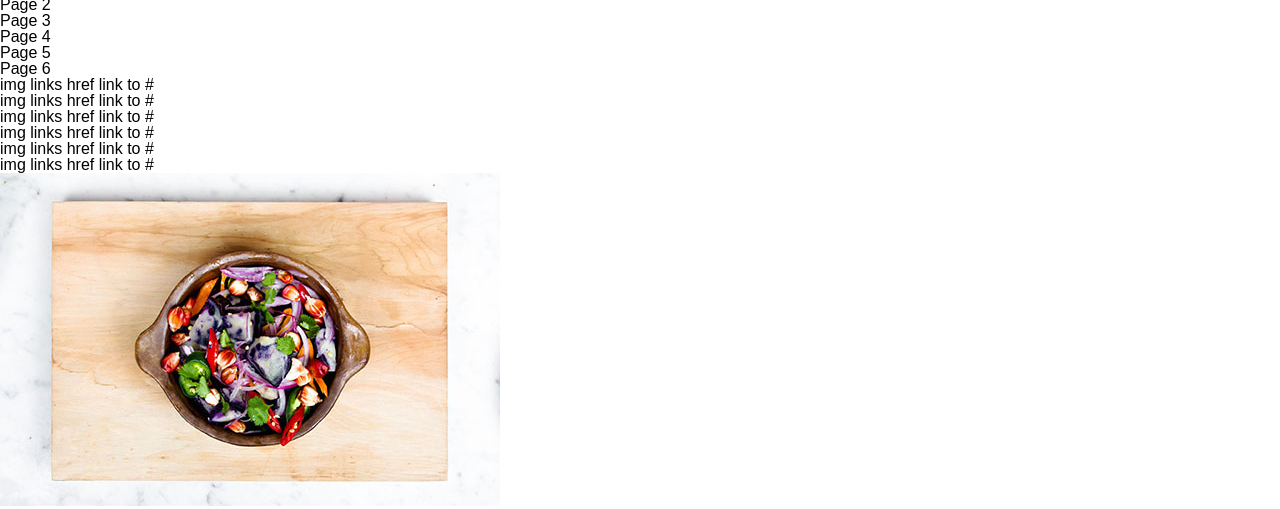
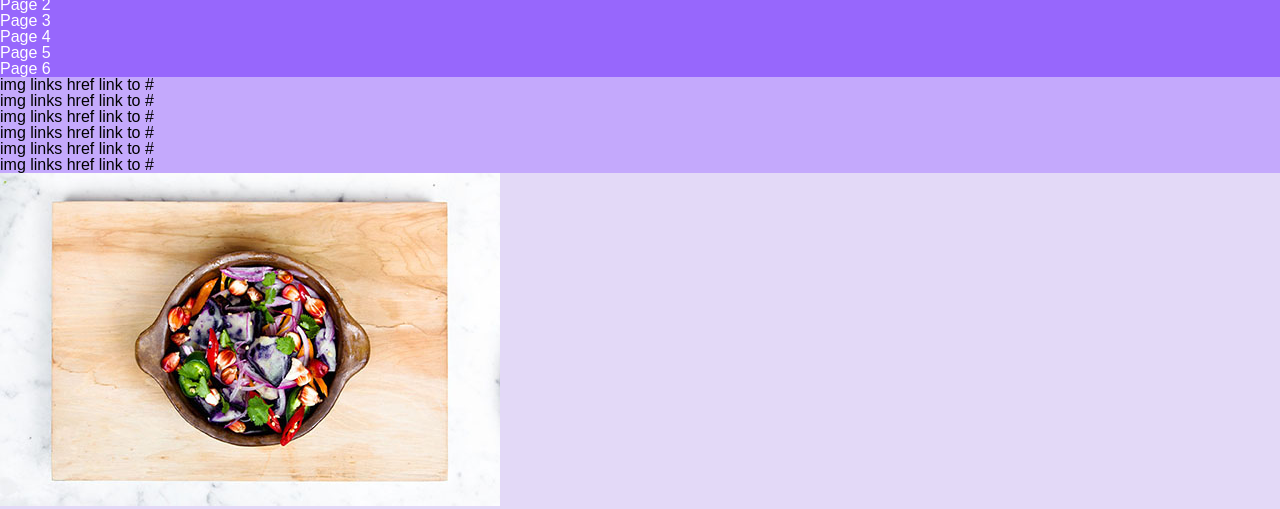
Before and after one commit to thomas-neville/week4-mockup, a plain HTML site: page index.html in a window 1280 px wide. Shown: the part 43-552 px from the top of the page. Drawn offline with Linux system fonts and the light colour scheme.

Commit message:
add font and background colors

```diff
--- a/styles/stylesheet.css
+++ b/styles/stylesheet.css
@@ -5,30 +5,32 @@ header {
 
 header h1 {
   font-family: arial, helvetica, sans-serif;
+  color: #9767fc
 }
 
 nav {
-  background-color: #ffffff;
+  background-color: #9767fc;
   font-family: arial, helvetica, sans-serif;
+  color: #ffffff
 }
 
 aside {
-  background-color: #ffffff;
+  background-color: #c4a9fc;
   font-family: arial, helvetica, sans-serif;
 }
 
 section {
-  background-color: #ffffff;
+  background-color: #e3d9f7;
   font-family: arial, helvetica, sans-serif;
 }
 
 figure {
-  background-color: #ffffff;
+  background-color: #e3d9f7;
   font-family: arial, helvetica, sans-serif;
 }
 
 caption {
-  background-color: #ffffff;
+  background-color: #e3d9f7;
   font-family: arial, helvetica, sans-serif;
 }
 
```
